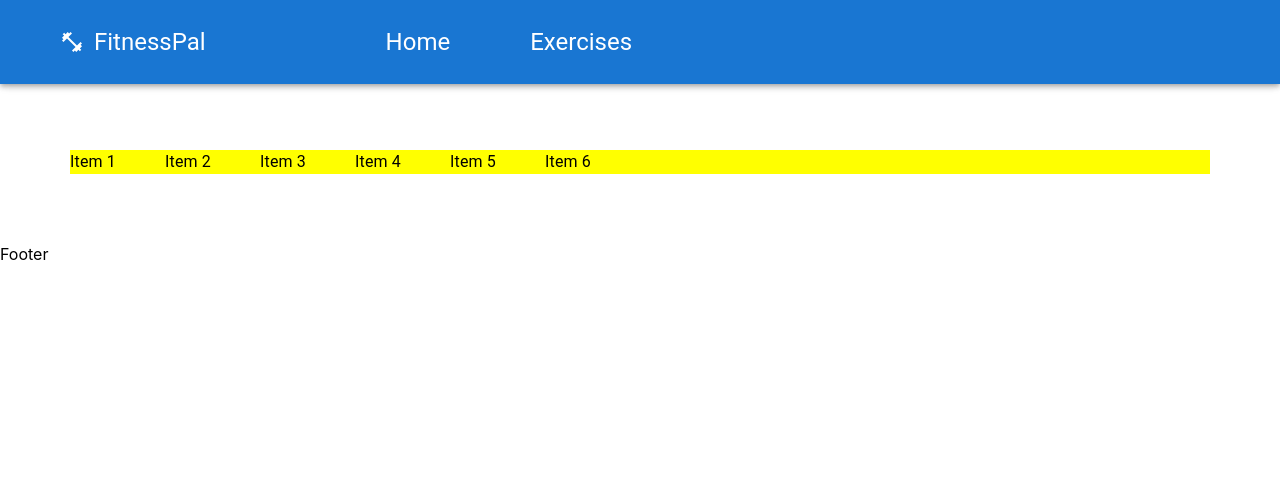
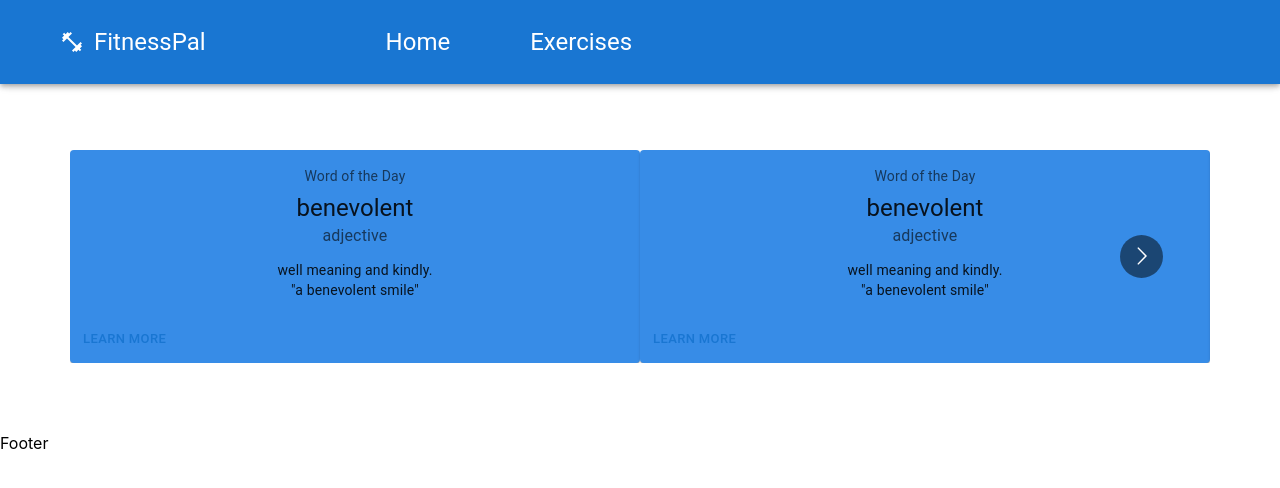
Before and after one commit to shivamt0602/Exercise-App, a React (Create React App) app: page /Exercise in a window 1280 px wide. Shown: the top 488 px of the page. Built offline with nearby package versions, Linux system fonts and the light colour scheme; the HTML template or start-up script is replaced by a standard one.

Commit message:
positioned the cards to look good

```diff
--- a/src/pages/ExerciseDetail.jsx
+++ b/src/pages/ExerciseDetail.jsx
@@ -1,7 +1,12 @@
 import Carousel from "react-multi-carousel";
 import "react-multi-carousel/lib/styles.css";
 import Box from '@mui/material/Box';
-import { Grid, Typography } from "@mui/material";
+import Card from '@mui/material/Card';
+import CardActions from '@mui/material/CardActions';
+import CardContent from '@mui/material/CardContent';
+import * as React from 'react';
+import Button from '@mui/material/Button';
+import Typography from '@mui/material/Typography';
 
 
 const ExerciseDetail = () => {
@@ -28,40 +33,206 @@
 
     return (
         <>
-            <Box sx={{backgroundColor:"yellow"}}>
-                <Carousel responsive={responsive} sx={{display : "flex",justifyContent : "space-between"}}>
-                    <Grid container>
-                        <Grid item md={2}>
-                            <Typography>
-                                Item 1
+            <Box>
+                <Carousel responsive={responsive}>
+                    <div>
+                        <Card sx={{ minWidth: 275,backgroundColor:"#378CE7"}}>
+                            <CardContent sx={{textAlign:"center"}}>
+                                <Typography sx={{ fontSize: 14 }} color="text.secondary" gutterBottom>
+                                    Word of the Day
                                 </Typography>
-                        </Grid>
-                        <Grid item md={2}>
-                            <Typography>
-                                Item 2
+                                <Typography variant="h5" component="div">
+                                    benevolent
                                 </Typography>
-                        </Grid>
-                        <Grid item md={2}>
-                            <Typography>
-                                Item 3
+                                <Typography sx={{ mb: 1.5 }} color="text.secondary">
+                                    adjective
                                 </Typography>
-                        </Grid>
-                        <Grid item md={2}>
-                            <Typography>
-                                Item 4
+                                <Typography variant="body2">
+                                    well meaning and kindly.
+                                    <br />
+                                    {'"a benevolent smile"'}
                                 </Typography>
-                        </Grid>
-                        <Grid item md={2}>
-                            <Typography>
-                                Item 5
+                            </CardContent>
+                            <CardActions>
+                                <Button size="small">Learn More</Button>
+                            </CardActions>
+                        </Card>
+                    </div>
+
+                    <div>
+                        <Card sx={{ minWidth: 275,backgroundColor:"#378CE7"}}>
+                            <CardContent sx={{textAlign:"center"}}>
+                                <Typography sx={{ fontSize: 14 }} color="text.secondary" gutterBottom>
+                                    Word of the Day
                                 </Typography>
-                        </Grid>
-                        <Grid item md={2}>
-                            <Typography>
-                                Item 6
+                                <Typography variant="h5" component="div">
+                                    benevolent
                                 </Typography>
-                        </Grid>
-                    </Grid>
+                                <Typography sx={{ mb: 1.5 }} color="text.secondary">
+                                    adjective
+                                </Typography>
+                                <Typography variant="body2">
+                                    well meaning and kindly.
+                                    <br />
+                                    {'"a benevolent smile"'}
+                                </Typography>
+                            </CardContent>
+                            <CardActions>
+                                <Button size="small">Learn More</Button>
+                            </CardActions>
+                        </Card>
+                    </div>
+
+
+                    <div>
+                        <Card sx={{ minWidth: 275,backgroundColor:"#378CE7"}}>
+                            <CardContent sx={{textAlign:"center"}}>
+                                <Typography sx={{ fontSize: 14 }} color="text.secondary" gutterBottom>
+                                    Word of the Day
+                                </Typography>
+                                <Typography variant="h5" component="div">
+                                    benevolent
+                                </Typography>
+                                <Typography sx={{ mb: 1.5 }} color="text.secondary">
+                                    adjective
+                                </Typography>
+                                <Typography variant="body2">
+                                    well meaning and kindly.
+                                    <br />
+                                    {'"a benevolent smile"'}
+                                </Typography>
+                            </CardContent>
+                            <CardActions>
+                                <Button size="small">Learn More</Button>
+                            </CardActions>
+                        </Card>
+                    </div>
+
+
+                    <div>
+                        <Card sx={{ minWidth: 275,backgroundColor:"#378CE7"}}>
+                            <CardContent sx={{textAlign:"center"}}>
+                                <Typography sx={{ fontSize: 14 }} color="text.secondary" gutterBottom>
+                                    Word of the Day
+                                </Typography>
+                                <Typography variant="h5" component="div">
+                                    benevolent
+                                </Typography>
+                                <Typography sx={{ mb: 1.5 }} color="text.secondary">
+                                    adjective
+                                </Typography>
+                                <Typography variant="body2">
+                                    well meaning and kindly.
+                                    <br />
+                                    {'"a benevolent smile"'}
+                                </Typography>
+                            </CardContent>
+                            <CardActions>
+                                <Button size="small">Learn More</Button>
+                            </CardActions>
+                        </Card>
+                    </div>
+
+
+                    <div>
+                        <Card sx={{ minWidth: 275,backgroundColor:"#378CE7"}}>
+                            <CardContent sx={{textAlign:"center"}}>
+                                <Typography sx={{ fontSize: 14 }} color="text.secondary" gutterBottom>
+                                    Word of the Day
+                                </Typography>
+                                <Typography variant="h5" component="div">
+                                    benevolent
+                                </Typography>
+                                <Typography sx={{ mb: 1.5 }} color="text.secondary">
+                                    adjective
+                                </Typography>
+                                <Typography variant="body2">
+                                    well meaning and kindly.
+                                    <br />
+                                    {'"a benevolent smile"'}
+                                </Typography>
+                            </CardContent>
+                            <CardActions>
+                                <Button size="small">Learn More</Button>
+                            </CardActions>
+                        </Card>
+                    </div>
+
+
+                    <div>
+                        <Card sx={{ minWidth: 275,backgroundColor:"#378CE7"}}>
+                            <CardContent sx={{textAlign:"center"}}>
+                                <Typography sx={{ fontSize: 14 }} color="text.secondary" gutterBottom>
+                                    Word of the Day
+                                </Typography>
+                                <Typography variant="h5" component="div">
+                                    benevolent
+                                </Typography>
+                                <Typography sx={{ mb: 1.5 }} color="text.secondary">
+                                    adjective
+                                </Typography>
+                                <Typography variant="body2">
+                                    well meaning and kindly.
+                                    <br />
+                                    {'"a benevolent smile"'}
+                                </Typography>
+                            </CardContent>
+                            <CardActions>
+                                <Button size="small">Learn More</Button>
+                            </CardActions>
+                        </Card>
+                    </div>
+
+
+                    <div>
+                        <Card sx={{ minWidth: 275,backgroundColor:"#378CE7"}}>
+                            <CardContent sx={{textAlign:"center"}}>
+                                <Typography sx={{ fontSize: 14 }} color="text.secondary" gutterBottom>
+                                    Word of the Day
+                                </Typography>
+                                <Typography variant="h5" component="div">
+                                    benevolent
+                                </Typography>
+                                <Typography sx={{ mb: 1.5 }} color="text.secondary">
+                                    adjective
+                                </Typography>
+                                <Typography variant="body2">
+                                    well meaning and kindly.
+                                    <br />
+                                    {'"a benevolent smile"'}
+                                </Typography>
+                            </CardContent>
+                            <CardActions>
+                                <Button size="small">Learn More</Button>
+                            </CardActions>
+                        </Card>
+                    </div>
+
+
+                    <div>
+                        <Card sx={{ minWidth: 275,backgroundColor:"#378CE7"}}>
+                            <CardContent sx={{textAlign:"center"}}>
+                                <Typography sx={{ fontSize: 14 }} color="text.secondary" gutterBottom>
+                                    Word of the Day
+                                </Typography>
+                                <Typography variant="h5" component="div">
+                                    benevolent
+                                </Typography>
+                                <Typography sx={{ mb: 1.5 }} color="text.secondary">
+                                    adjective
+                                </Typography>
+                                <Typography variant="body2">
+                                    well meaning and kindly.
+                                    <br />
+                                    {'"a benevolent smile"'}
+                                </Typography>
+                            </CardContent>
+                            <CardActions>
+                                <Button size="small">Learn More</Button>
+                            </CardActions>
+                        </Card>
+                    </div>
+
                 </Carousel>
             </Box>
         </>
```
Lines whose indentation alone changed are shown as unchanged.
